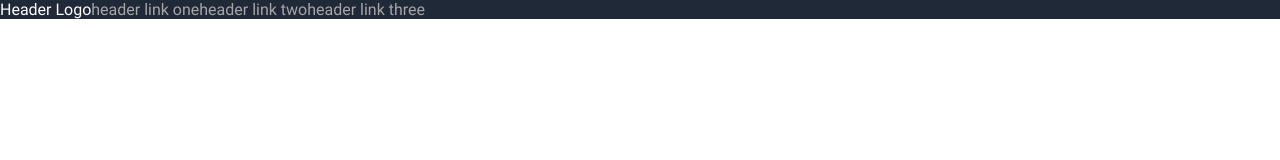
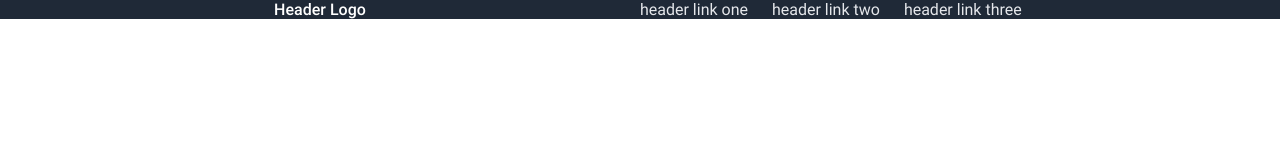
Before and after one commit to vlimbo/odin-landing-page, a plain HTML site: page index.html in a window 1280 px wide. Drawn offline with Linux system fonts and the light colour scheme.

Commit message:
Finish first part of header
header section one and section two is created and styled.

```diff
--- a/style.css
+++ b/style.css
@@ -66,8 +66,18 @@ body {
   display: flex;
 }
 
+.section-one-left {
+  flex: 1;
+}
+
+.header-logo {
+  font-family: "Roboto 500";
+  text-align: center;
+}
+
 .section-one-right {
   display: flex;
+  flex: 1;
 }
 
 .section-one-right ul {
@@ -75,9 +85,10 @@ body {
   display: flex;
   padding: 0;
   margin: 0;
+  gap: 1.5em;
 }
 
 a {
   text-decoration: none;
-  color: rgb(166, 166, 166);
+  color: #E5E7EB;
 }
```
